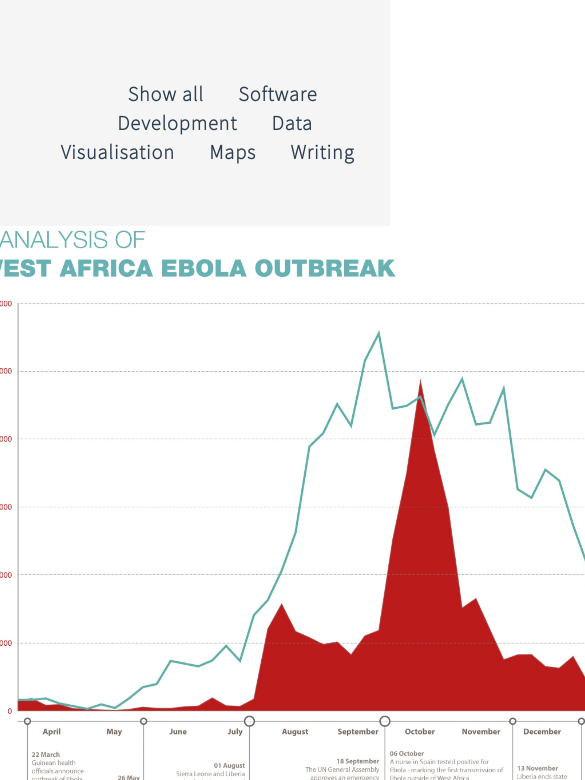
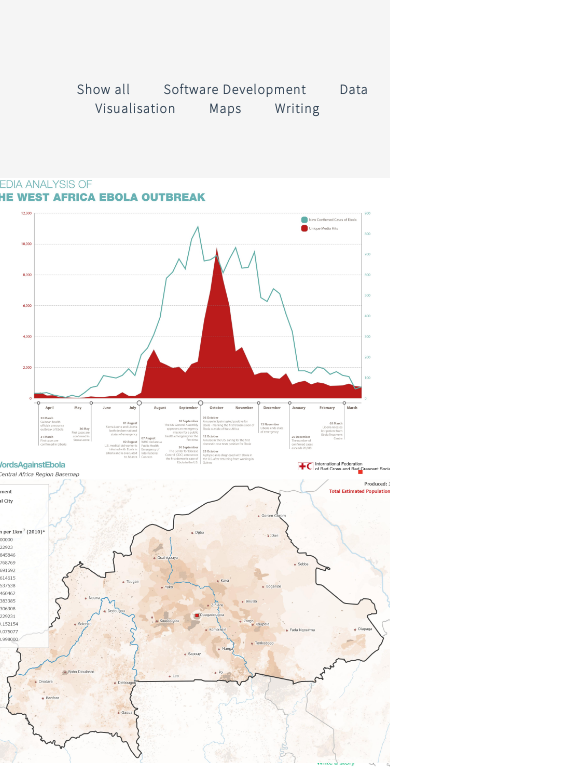
Before and after one commit to kathicks/personal_website, a plain HTML site: page index.html in a window 390 px wide. Shown: the part 844-1624 px from the top of the page, 585 px wide, since content can reach past the window. Drawn offline with nearby package versions, Linux system fonts and the light colour scheme.

Commit message:
Made it more mobile responsive

```diff
--- a/css/main.css
+++ b/css/main.css
@@ -207,6 +207,21 @@ header {
   text-decoration: none;
 }
 
+@media (max-width: 768px) {
+  .filter-items {
+    font-size: 0.8em;
+  }
+
+  .filter {
+    color: #2c3e50;
+    padding-top: 15px;
+    padding-bottom: 6px;
+    padding-left: 15px;
+    padding-right: 15px;
+    font-size: 1.2em;
+  }
+}
+
 /* ---------------- GRID --------------- */
 
 .portfolio-items {
@@ -264,6 +279,14 @@ header {
   }
 }
 
+@media (max-width: 768px) {
+  .portfolio-item {
+    position: relative;
+    width: 100vw;
+    height: 75vw;
+  }
+}
+
 /* ---------------- ABOUT ---------------- */
 
 .about {
@@ -300,7 +323,7 @@ hr {
 }
 
 @media (max-width: 1200px) {
-  .text {
+  p {
     font-size: 0.2em;
   }
 
@@ -311,8 +334,23 @@ hr {
 }
 
 @media (max-width: 992px) {
-  .text {
+  p {
     font-size: 0.1em;
+  }
+
+  .profile-pic {
+    height: 140px;
+    width: 140px;
+  }
+}
+
+@media (max-width: 768px) {
+  .about-info {
+    margin-top: 0;
+  }
+
+  p {
+    font-size: 14px;
   }
 
   .profile-pic {
```
